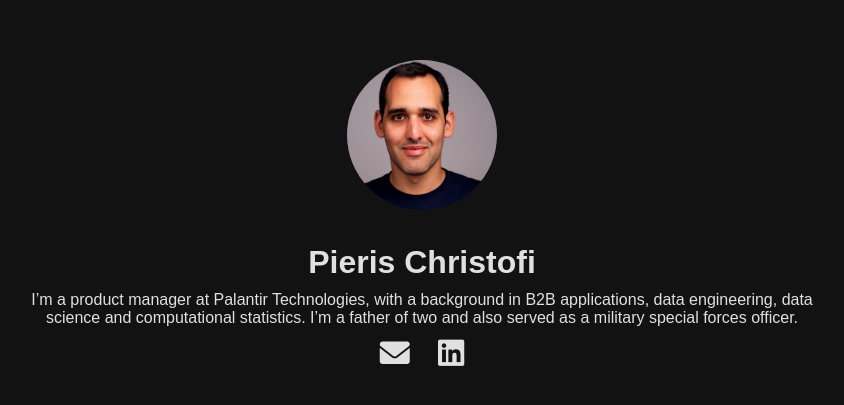
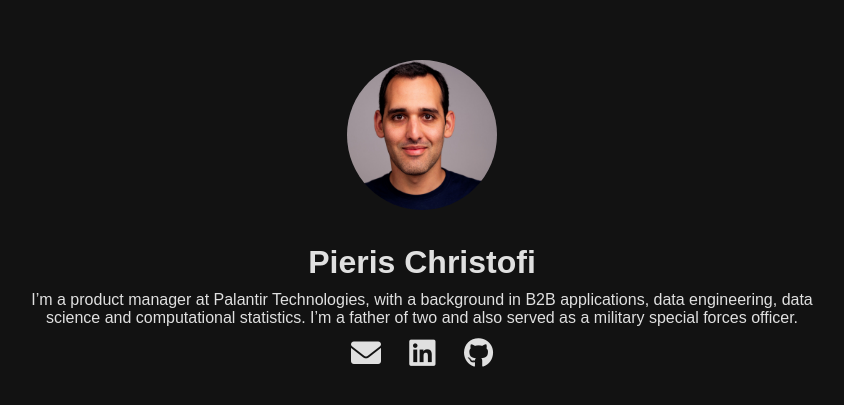
Before and after one commit to christofip/pieris.github.io, a plain HTML site: page index.html in a window 1280 px wide. Shown: the part 185-590 px from the top of the page, without its empty margins (218-1062 px from the left). Drawn offline with Linux system fonts and the light colour scheme.

Commit message:
add github link

```diff
--- a/index.html
+++ b/index.html
@@ -76,6 +76,9 @@
            <a href="https://linkedin.com/in/pierischristofi" target="_blank" title="LinkedIn">
                <i class="fab fa-linkedin"></i>
            </a>
+           <a href="https://github.com/christofip" title="Github">
+            <i class="fa-brands fa-github"></i>
+        </a>
        </div>
    </div>
 </body>
```
Also changed, not shown: 1 other file.
